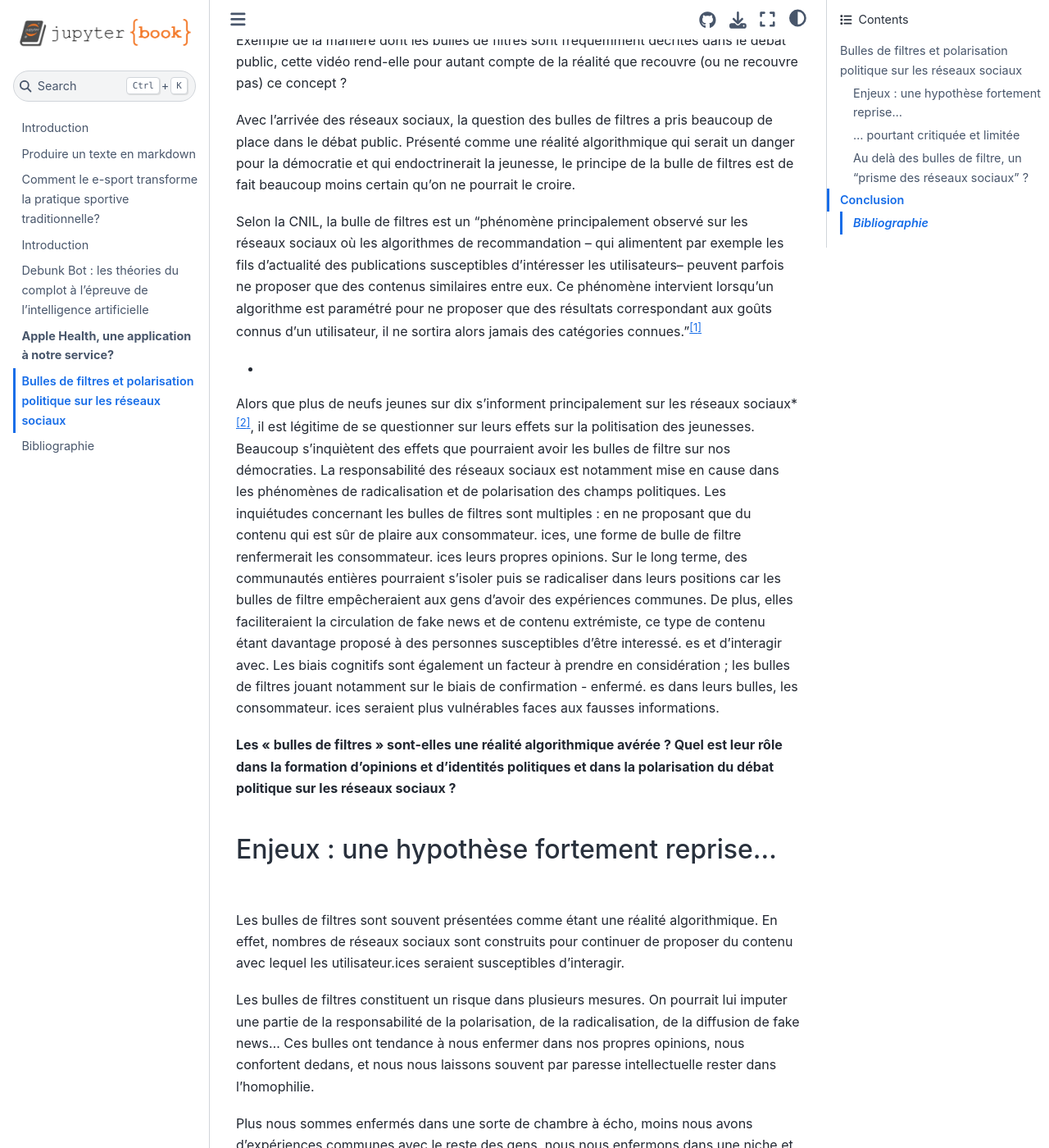
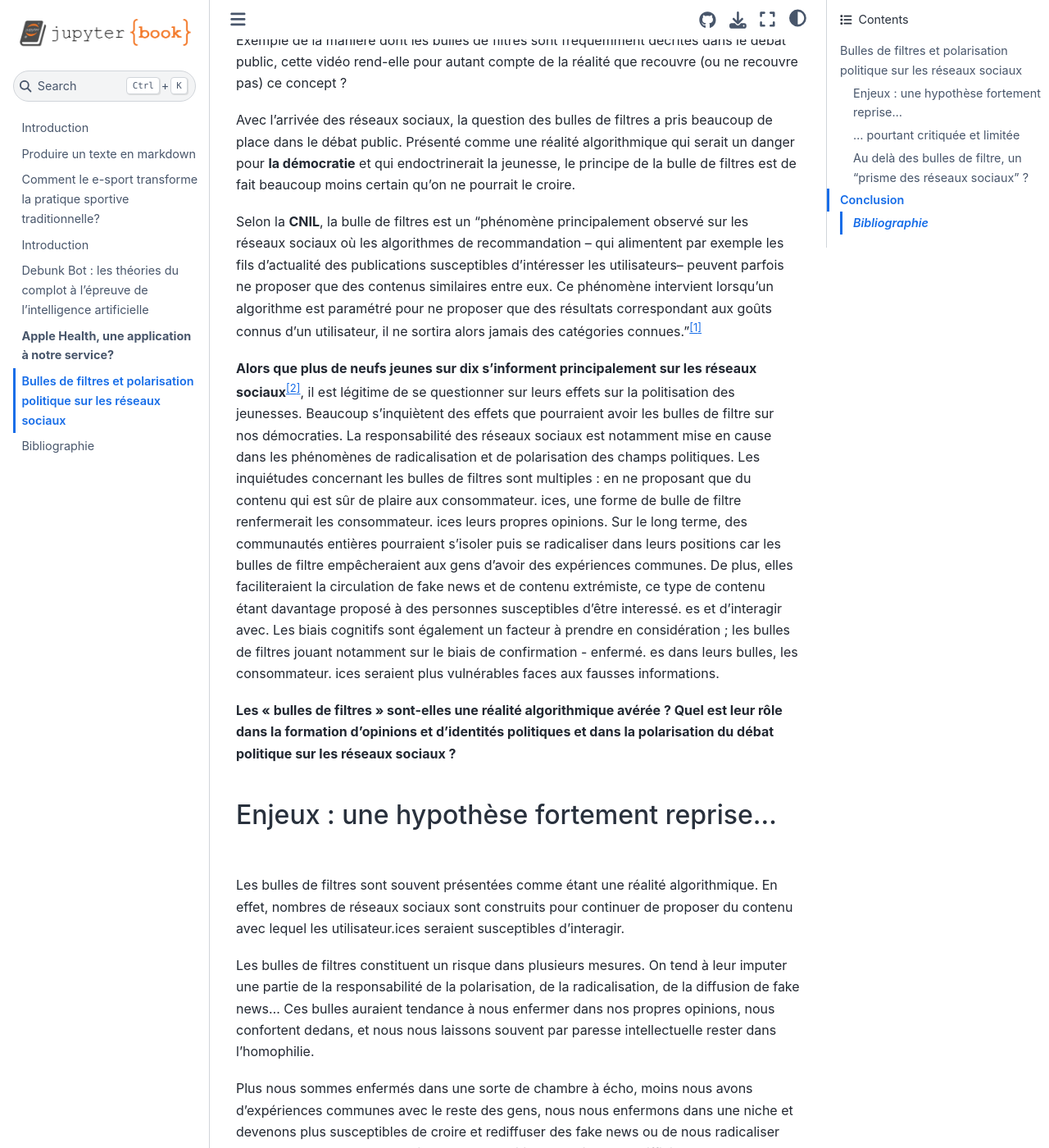
Before and after one commit to luneauaymeric/digital_culture_collective_page_g6, a Jupyter Book: the page built from bubbles/bulles_de_filtre.md, in a window 1280 px wide and 1400 px high, scrolled down 510 px. Shown: the whole window at 82% size. Built offline with Jupyter Book 1.0.4 settings and Sphinx 7.4.7 and the Sphinx Book theme 1.1.4, drawn with Linux system fonts in a browser that asks for light colours; grey boxes are pictures that could not be loaded.

Commit message:
bubbles/bulles_de_filtre.md updated from https://stackedit.io/

```diff
--- a/bubbles/bulles_de_filtre.md
+++ b/bubbles/bulles_de_filtre.md
@@ -5,13 +5,11 @@
 
 Exemple de la manière dont les bulles de filtres sont fréquemment décrites dans le débat public, cette vidéo rend-elle pour autant compte de la réalité que recouvre (ou ne recouvre pas) ce concept ?
 
-Avec l’arrivée des réseaux sociaux, la question des bulles de filtres a pris beaucoup de place dans le débat public. Présenté comme une réalité algorithmique qui serait un danger pour la démocratie et qui endoctrinerait la jeunesse, le principe de la bulle de filtres est de fait beaucoup moins certain qu’on ne pourrait le croire.
+Avec l’arrivée des réseaux sociaux, la question des bulles de filtres a pris beaucoup de place dans le débat public. Présenté comme une réalité algorithmique qui serait un danger pour **la démocratie** et qui endoctrinerait la jeunesse, le principe de la bulle de filtres est de fait beaucoup moins certain qu’on ne pourrait le croire.
 
-Selon la CNIL, la bulle de filtres est un “phénomène principalement observé sur les réseaux sociaux où les algorithmes de recommandation – qui alimentent par exemple les fils d’actualité des publications susceptibles d’intéresser les utilisateurs– peuvent parfois ne proposer que des contenus similaires entre eux. Ce phénomène intervient lorsqu’un algorithme est paramétré pour ne proposer que des résultats correspondant aux goûts connus d’un utilisateur, il ne sortira alors jamais des catégories connues.”[^1]
+Selon la **CNIL**, la bulle de filtres est un “phénomène principalement observé sur les réseaux sociaux où les algorithmes de recommandation – qui alimentent par exemple les fils d’actualité des publications susceptibles d’intéresser les utilisateurs– peuvent parfois ne proposer que des contenus similaires entre eux. Ce phénomène intervient lorsqu’un algorithme est paramétré pour ne proposer que des résultats correspondant aux goûts connus d’un utilisateur, il ne sortira alors jamais des catégories connues.”[^1]
 
-*
-
-Alors que plus de neufs jeunes sur dix s’informent principalement sur les réseaux sociaux*[^2], il est légitime de se questionner sur leurs effets sur la politisation des jeunesses. Beaucoup s’inquiètent des effets que pourraient avoir les bulles de filtre sur nos démocraties. La responsabilité des réseaux sociaux est notamment mise en cause dans les phénomènes de radicalisation et de polarisation des champs politiques. Les inquiétudes concernant les bulles de filtres sont multiples : en ne proposant que du contenu qui est sûr de plaire aux consommateur. ices, une forme de bulle de filtre renfermerait les consommateur. ices leurs propres opinions. Sur le long terme, des communautés entières pourraient s’isoler puis se radicaliser dans leurs positions car les bulles de filtre empêcheraient aux gens d’avoir des expériences communes. De plus, elles faciliteraient la circulation de fake news et de contenu extrémiste, ce type de contenu étant davantage proposé à des personnes susceptibles d’être interessé. es et d’interagir avec. Les biais cognitifs sont également un facteur à prendre en considération ; les bulles de filtres jouant notamment sur le biais de confirmation - enfermé. es dans leurs bulles, les consommateur. ices seraient plus vulnérables faces aux fausses informations.
+**Alors que plus de neufs jeunes sur dix s’informent principalement sur les réseaux sociaux**[^2], il est légitime de se questionner sur leurs effets sur la politisation des jeunesses. Beaucoup s’inquiètent des effets que pourraient avoir les bulles de filtre sur nos démocraties. La responsabilité des réseaux sociaux est notamment mise en cause dans les phénomènes de radicalisation et de polarisation des champs politiques. Les inquiétudes concernant les bulles de filtres sont multiples : en ne proposant que du contenu qui est sûr de plaire aux consommateur. ices, une forme de bulle de filtre renfermerait les consommateur. ices leurs propres opinions. Sur le long terme, des communautés entières pourraient s’isoler puis se radicaliser dans leurs positions car les bulles de filtre empêcheraient aux gens d’avoir des expériences communes. De plus, elles faciliteraient la circulation de fake news et de contenu extrémiste, ce type de contenu étant davantage proposé à des personnes susceptibles d’être interessé. es et d’interagir avec. Les biais cognitifs sont également un facteur à prendre en considération ; les bulles de filtres jouant notamment sur le biais de confirmation - enfermé. es dans leurs bulles, les consommateur. ices seraient plus vulnérables faces aux fausses informations.
 
 **Les « bulles de filtres » sont-elles une réalité algorithmique avérée ? Quel est leur rôle dans la formation d'opinions et d'identités politiques et dans la polarisation du débat politique sur les réseaux sociaux ?**
 
@@ -19,7 +17,7 @@ Alors que plus de neufs jeunes sur dix s’informent principalement sur les rés
 
 Les bulles de filtres sont souvent présentées comme étant une réalité algorithmique. En effet, nombres de réseaux sociaux sont construits pour continuer de proposer du contenu avec lequel les utilisateur.ices seraient susceptibles d’interagir.
 
-Les bulles de filtres constituent un risque dans plusieurs mesures. On pourrait lui imputer une partie de la responsabilité de la polarisation, de la radicalisation, de la diffusion de fake news… Ces bulles ont tendance à nous enfermer dans nos propres opinions, nous confortent dedans, et nous nous laissons souvent par paresse intellectuelle rester dans l’homophilie.
+Les bulles de filtres constituent un risque dans plusieurs mesures. On tend à leur imputer une partie de la responsabilité de la polarisation, de la radicalisation, de la diffusion de fake news… Ces bulles auraient tendance à nous enfermer dans nos propres opinions, nous confortent dedans, et nous nous laissons souvent par paresse intellectuelle rester dans l’homophilie.
 
 Plus nous sommes enfermés dans une sorte de chambre à écho, moins nous avons d’expériences communes avec le reste des gens, nous nous enfermons dans une niche et devenons plus susceptibles de croire et rediffuser des fake news ou de nous radicaliser encore plus, n’ayant pas de discours d’opposition. Il devient plus difficile de se comprendre entre nous ou trouver des terrains d’entente. Nous n’avons qu’une version du discours publiés et faisons abstraction du reste, un fonctionnement incompatible avec les principe même de deliberation en démocratie. C’est le genre de mécanisme qu’on retrouve chez les incels par exemple -les involuntary celibates- qui se radicalisent dans leur haine des femmes dans leur propre bulle sur internet, entre réseaux ultra masculins, diffusion d’information sur ce sujet et chats où s’enchaînent des propos plus poussés les uns que les autres, des hommes tombent dans des croyances extrêmement dangereuses.
 
```
Also changed, not shown: other parts of bubbles/bulles_de_filtre.md (+3 -3 lines).
